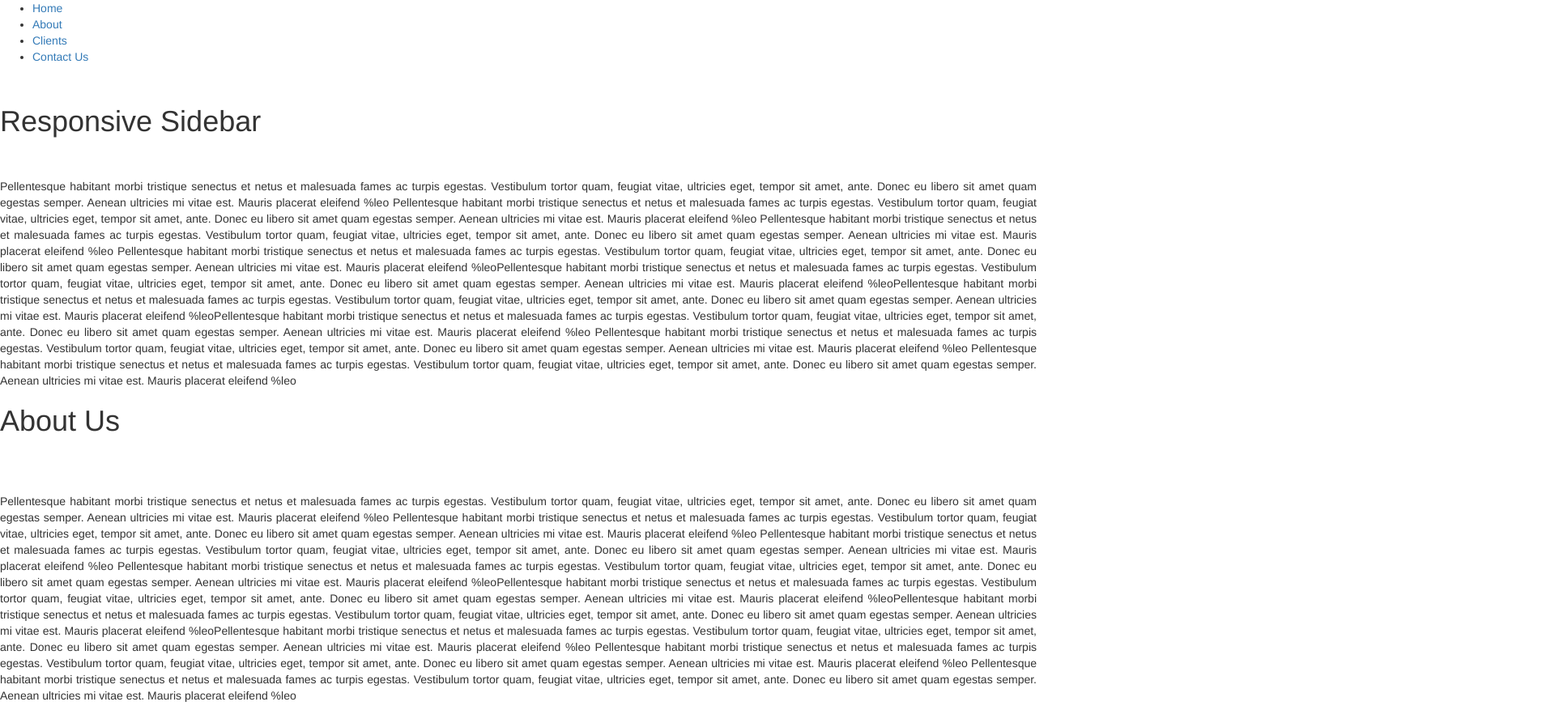
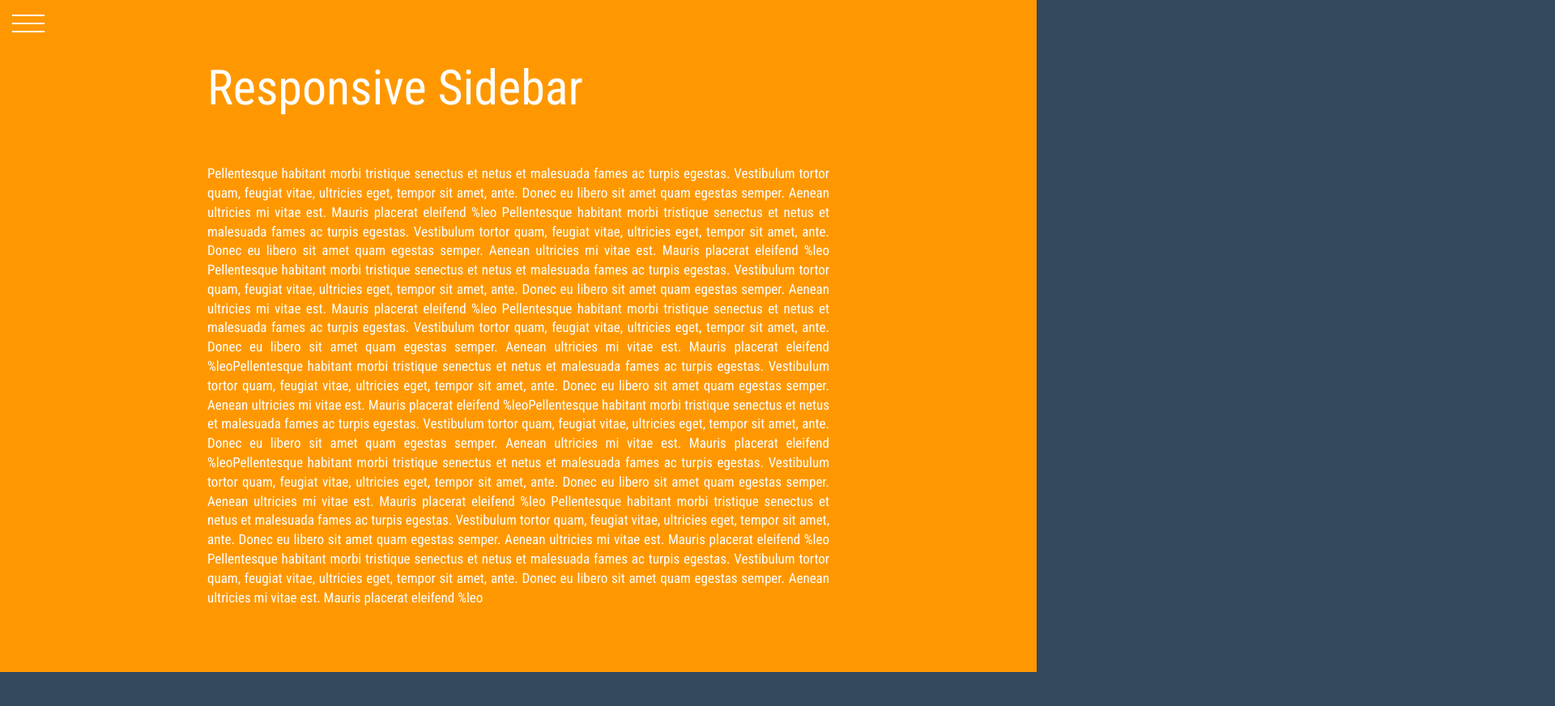
Before and after one commit to RuslanIsakov/20.Page-Slider-Site, a plain HTML site: page index.html in a window 1280 px wide. Shown: the top 872 px of the page at 81% size, 1920 px wide, since content can reach past the window. Drawn offline with nearby package versions, Linux system fonts and the light colour scheme.

Commit message:
Update index.html

```diff
--- a/index.html
+++ b/index.html
@@ -8,7 +8,183 @@
     <script src="https://maxcdn.bootstrapcdn.com/bootstrap/3.3.7/js/bootstrap.min.js"></script>
 
     <style>
+          body{
+  margin:0;
+  padding:0;
+  -webkit-box-sizing:border-box;
+  box-sizing:border-box;
+  color: #fff;
+  font-family: 'Roboto Condensed', sans-serif;
+  position: relative;
+  background:#34495e;
+  transform: translateX(0px);
+  transition: transform 800ms cubic-bezier(0.68, -0.55, 0.265, 1.55);
+}
 
+html {
+  overflow-x: hidden;
+    overflow-y: hidden;
+}
+
+.button {
+  position: fixed;
+  top: 10px;
+  left: 10px;
+  z-index: 10000;
+  background:transparent;
+  width:50px;
+  height:40px;
+  overflow:hidden;
+  cursor:pointer;
+}
+
+.button:hover{
+  cursor:pointer;
+}
+
+.button > .line{
+  display:block;
+  width:80%;
+  height:2px;
+  background:#fff;
+  margin:8px auto;
+}
+
+.button .line:nth-child(1), .button .line:nth-child(3){
+  transform:rotate(0deg) translateY(0);
+  transition:all 600ms cubic-bezier(0.68, -0.55, 0.265, 1.55);
+}
+
+.button .line:nth-child(2){
+  transform:translateX(0);
+  transition:all 600ms cubic-bezier(0.68, -0.55, 0.265, 1.55);
+}
+
+
+.close .line:nth-child(1) {
+  transform:rotate(45deg) translateY(15px);
+
+}
+
+.close .line:nth-child(3) {
+  transform:rotate(-45deg) translateY(-15px);
+}
+
+.close .line:nth-child(2){
+  transform:translateX(-100px);
+}
+
+.menu {
+  position: absolute;
+  top: 0;
+  left: 0;
+  bottom: 0;
+  width: 400px;
+  height:800px;
+  overflow:hidden;
+  padding-left: 0;
+  transform: translateX(-150%);
+transition: transform 500ms cubic-bezier(0.68, -0.55, 0.265, 1.55);
+  transition-delay: .1s;
+}
+
+.menu nav ul {
+  margin: 0;
+  padding: 20px 0;
+  list-style: none;
+}
+
+.menu nav ul li {
+  margin: 0;
+  padding: 0;
+}
+
+.menu nav ul li a{
+  color:#fff;
+  text-decoration:none;
+  display: block;
+  padding: 10px 20px;
+  padding-left: 120px;
+  -webkit-transform:translateX(0px);
+  transform:translateX(0px);
+  transition:all 600ms cubic-bezier(0.68, -0.55, 0.265, 1.55);
+}
+
+.menu nav ul li a:hover{
+  background: rgba(1,1,1,.3);
+  transform:translateX(20px);
+}
+
+body.nav_is_visible {
+  transform: translateX(300px);
+}
+
+body.nav_is_visible .menu {
+  transform: translateX(-100%);
+}
+
+.content {
+  position: absolute;
+  margin: 0 auto;
+  padding: 30px 20%;
+  font-size: 18px;
+  transform: translateX(100%);
+transition: color 1s ease 1s, background 0.5s ease 1s, transform 1000ms cubic-bezier(0.68, -0.55, 0.265, 1.55) 0.3s;
+}
+
+.content  h1 {
+  font-size: 60px;
+
+}
+
+.content  p {
+  margin-bottom: 50px;
+  line-height: 1.4;
+  font-size: 17px;
+}
+
+.content .wrapper{
+
+  transform:translateX(300%);
+  transition: all 600ms cubic-bezier(0.68, -0.55, 0.265, 1.55);
+}
+
+.home_is_visible .home .wrapper,
+.aboutus_is_visible .aboutus .wrapper,
+.clients_is_visible .clients .wrapper,
+.contactus_is_visible .contactus .wrapper{
+  transform:translateX(0);
+}
+
+
+.home_is_visible .home,
+.aboutus_is_visible .aboutus, .clients_is_visible .clients, .contactus_is_visible .contactus {
+  transform: translateX(0);
+  z-index:5000;
+}
+
+
+.home_is_visible .home {
+  color: white;
+  background: #ff9800;
+}
+
+
+.aboutus_is_visible .aboutus {
+  color: white;
+  background: #9c27b0;
+}
+
+
+.clients_is_visible .clients {
+  color: white;
+  background: #ff5722;
+}
+
+.contactus_is_visible .contactus {
+  color: white;
+  background: #3f51b5;
+}
     </style>
   </head>
 
```
